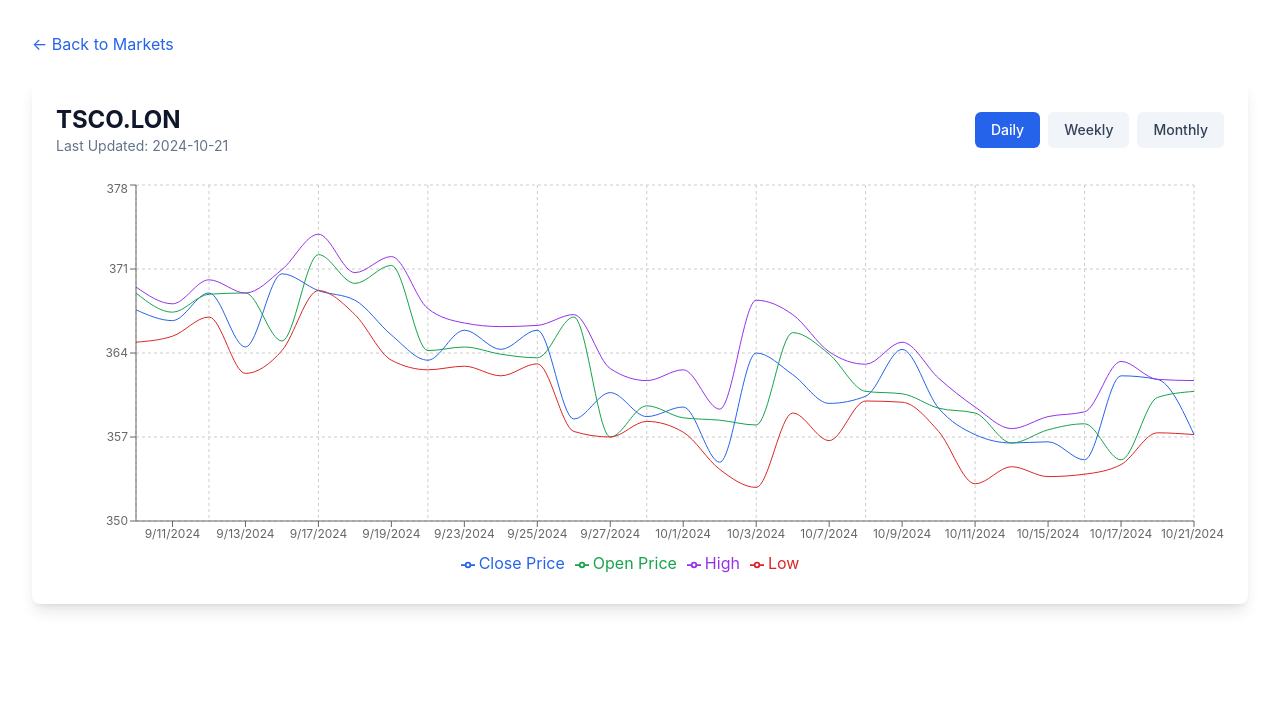
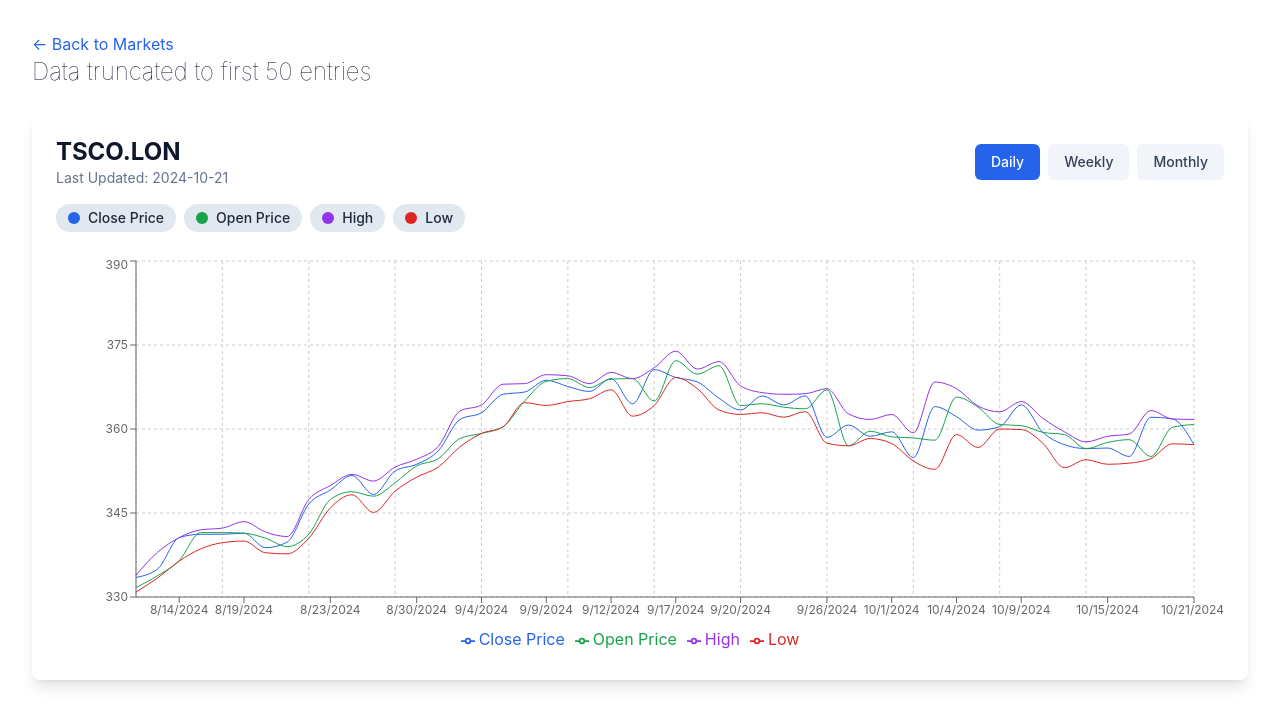
Before and after one commit to xarrijorge/clepherMarketData, a React (Create React App) app: page /exchange/1/1 in a window 1280 px wide. Shown: the top 726 px of the page. Built offline with nearby package versions, Linux system fonts and the light colour scheme.

Commit message:
Added filter buttons to chart

```diff
--- a/src/pages/Exchange.tsx
+++ b/src/pages/Exchange.tsx
@@ -1,9 +1,9 @@
 import React, { useState, useEffect } from 'react';
 import { useParams, Link } from 'react-router-dom';
 import { LineChart, Line, XAxis, YAxis, CartesianGrid, Tooltip, Legend, ResponsiveContainer } from 'recharts';
-import dailyData from '../utilities/daily.json';
-import weeklyData from '../utilities/weekly.json';
-import monthlyData from '../utilities/monthly.json';
+import dailyData from '../utilities/daily.json'
+import weeklyData from '../utilities/weekly.json'
+import monthlyData from '../utilities/monthly.json'
 
 type TimeSeriesType = 'daily' | 'weekly' | 'monthly';
 
@@ -37,6 +37,19 @@
   volume: number;
 }
 
+interface LineConfig {
+  key: keyof Omit<ChartData, 'date'>;
+  color: string;
+  label: string;
+}
+
+const LINE_CONFIGS: LineConfig[] = [
+  { key: 'close', color: '#2563eb', label: 'Close Price' },
+  { key: 'open', color: '#16a34a', label: 'Open Price' },
+  { key: 'high', color: '#9333ea', label: 'High' },
+  { key: 'low', color: '#dc2626', label: 'Low' }
+];
+
 export const Exchange: React.FC = () => {
   const { region, exchange } = useParams();
   const [timeSeriesType, setTimeSeriesType] = useState<TimeSeriesType>('daily');
@@ -44,6 +57,21 @@
   const [chartData, setChartData] = useState<ChartData[]>([]);
   const [loading, setLoading] = useState(true);
   const [error, setError] = useState<string | null>(null);
+  const [visibleLines, setVisibleLines] = useState<Set<string>>(
+    new Set(LINE_CONFIGS.map(config => config.key))
+  );
+
+  const toggleLine = (key: string) => {
+    setVisibleLines(prev => {
+      const newSet = new Set(prev);
+      if (newSet.has(key)) {
+        newSet.delete(key);
+      } else {
+        newSet.add(key);
+      }
+      return newSet;
+    });
+  };
 
   const getTimeSeriesKey = (type: TimeSeriesType): string => {
     switch (type) {
@@ -60,7 +88,6 @@
 
   const processDataForChart = (data: any, type: TimeSeriesType): ChartData[] => {
     const timeSeriesKey = getTimeSeriesKey(type);
-
     const timeSeries = data[timeSeriesKey];
 
     if (!timeSeries) {
@@ -78,7 +105,7 @@
         volume: parseInt(values['5. volume'], 10)
       }))
       .sort((a, b) => new Date(a.date).getTime() - new Date(b.date).getTime())
-      .slice(-30);
+      .slice(-50);
 
     return processedData;
   };
@@ -103,11 +130,7 @@
             sampleData = dailyData;
         }
 
-
-
-      // Then process for chart
         const processed = processDataForChart(sampleData, timeSeriesType);
-
         setMarketData(sampleData as MarketResponse);
         setChartData(processed);
       } catch (err) {
@@ -120,7 +143,6 @@
 
     fetchData();
   }, [timeSeriesType]);
-
 
   if (loading) {
     return (
@@ -147,10 +169,12 @@
         >
           ← Back to Markets
         </Link>
+        <p className="text-2xl font-thin text-slate-900">Data truncated to first 50 entries</p>
       </div>
 
       <div className="bg-white rounded-lg shadow-lg p-6">
-        <div className="flex justify-between items-center mb-6">
+        <div className="flex flex-col gap-4 mb-6">
+          <div className="flex justify-between items-center">
             <div>
               <h1 className="text-2xl font-bold text-slate-900">
                 {marketData?.['Meta Data']['2. Symbol']}
@@ -172,6 +196,29 @@
                   `}
                 >
                   {type.charAt(0).toUpperCase() + type.slice(1)}
+                </button>
+              ))}
+            </div>
+          </div>
+
+          <div className="flex flex-wrap gap-2">
+            {LINE_CONFIGS.map(config => (
+              <button
+                key={config.key}
+                onClick={() => toggleLine(config.key)}
+                className={`
+                  px-3 py-1 rounded-full text-sm font-medium flex items-center gap-2
+                  ${visibleLines.has(config.key)
+                    ? 'bg-slate-200 text-slate-800'
+                    : 'bg-slate-100 text-slate-400'}
+                  hover:bg-slate-300 transition-colors
+                `}
+              >
+                <div
+                  className="w-3 h-3 rounded-full"
+                  style={{ backgroundColor: config.color }}
+                />
+                {config.label}
               </button>
             ))}
           </div>
@@ -202,44 +249,24 @@
                   domain={['auto', 'auto']}
                   tick={{ fontSize: 12 }}
                 />
-
                 <Tooltip
                   contentStyle={{ backgroundColor: 'white', borderRadius: '8px' }}
                   formatter={(value: number) => [`${value.toFixed(2)}`, '']}
                 />
-                <Legend/>
+                <Legend />
+                {LINE_CONFIGS.map(config => (
+                  visibleLines.has(config.key) && (
                     <Line
+                      key={config.key}
                       yAxisId="left"
                       type="monotone"
-                  dataKey="close"
-                  stroke="#2563eb"
+                      dataKey={config.key}
+                      stroke={config.color}
                       dot={false}
-                  name="Close Price"
+                      name={config.label}
                     />
-                <Line
-                  yAxisId="left"
-                  type="monotone"
-                  dataKey="open"
-                  stroke="#16a34a"
-                  dot={false}
-                  name="Open Price"
-                />
-                <Line
-                  yAxisId="left"
-                  type="monotone"
-                  dataKey="high"
-                  stroke="#9333ea"
-                  dot={false}
-                  name="High"
-                />
-                <Line
-                  yAxisId="left"
-                  type="monotone"
-                  dataKey="low"
-                  stroke="#dc2626"
-                  dot={false}
-                  name="Low"
-                />
+                  )
+                ))}
               </LineChart>
             </ResponsiveContainer>
           </div>
```
Lines whose indentation alone changed are shown as unchanged.
